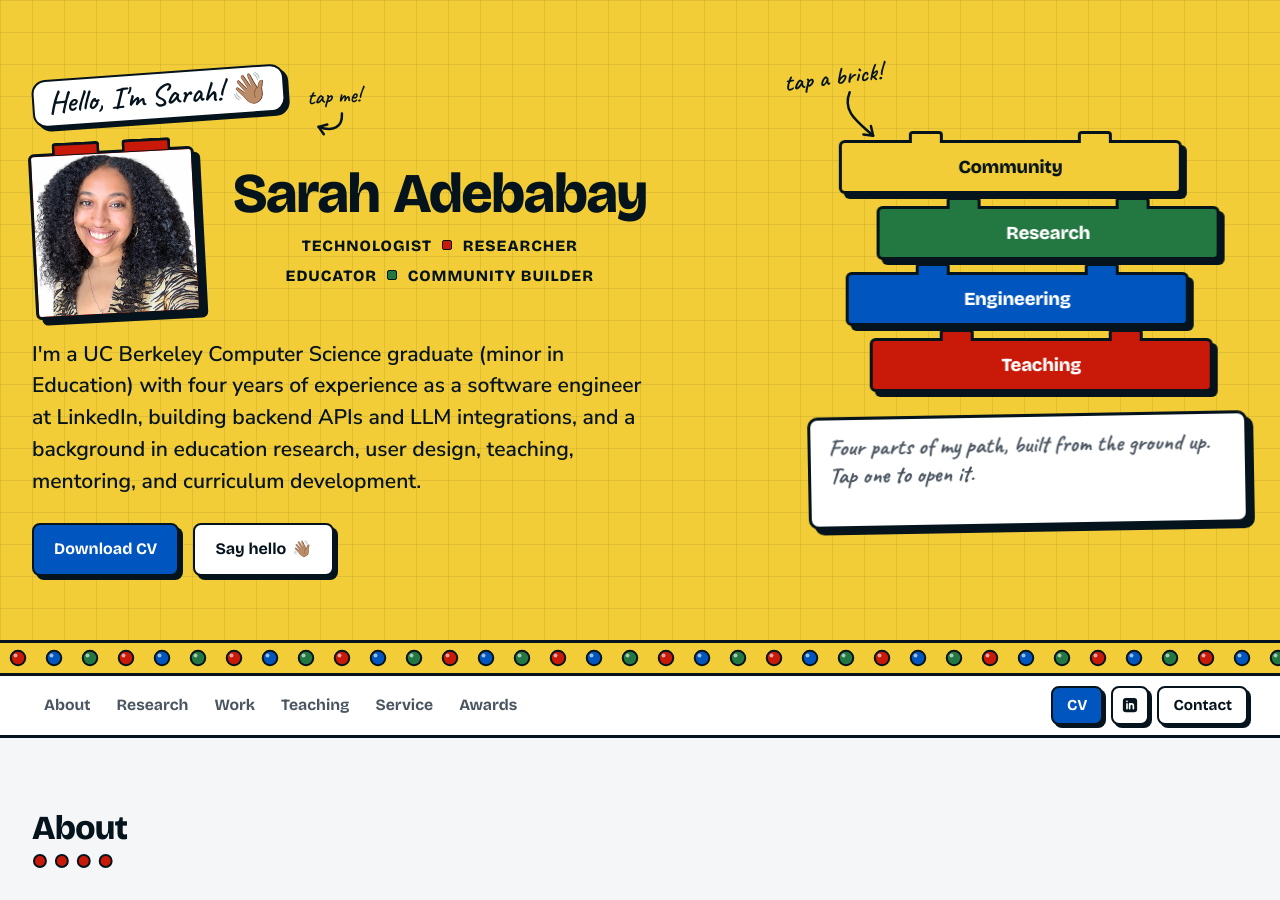
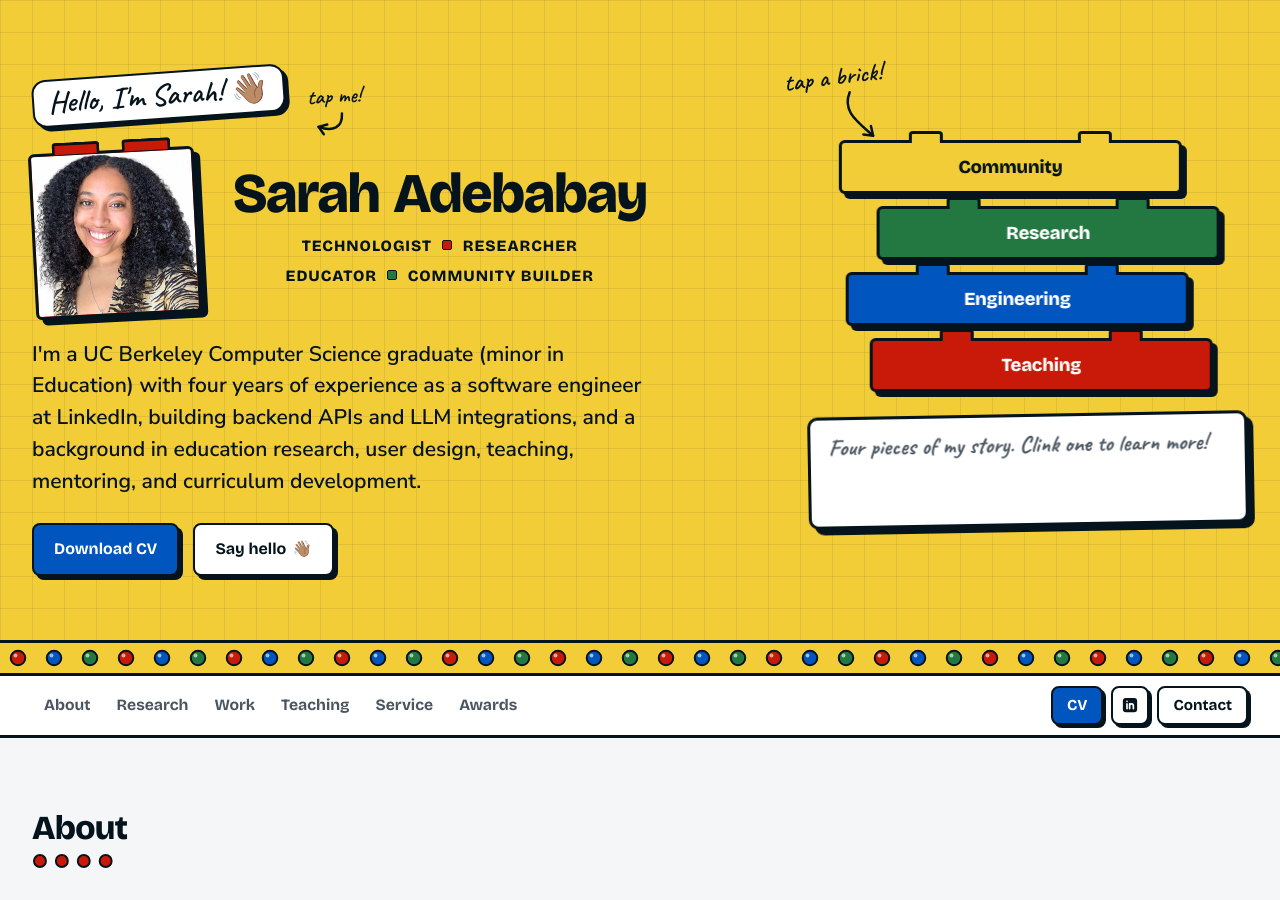
Before and after one commit to sarah-adebabay/sarah-adebabay.github.io, a Jekyll site: the page built from _pages/about.md, in a window 1280 px wide and 900 px high. Built offline with Jekyll 4.4.1, drawn with Linux system fonts in a browser that asks for light colours.

Commit message:
Update the hero brick caption text
Move the caption under the brick stack into _data/home.yml as
brick_caption so it can be edited without touching the layout.

Co-Authored-By: Claude Opus 5.5 <noreply@anthropic.com>

```diff
--- a/_data/home.yml
+++ b/_data/home.yml
@@ -103,6 +103,9 @@ me:
   link: "#about"
   link_text: "More about me"
 
+# Text in the white box under the hero brick stack, shown before a brick is tapped.
+brick_caption: "Four pieces of my story. Clink one to learn more!"
+
 # Hero bricks, listed from the bottom of the stack (the foundation) to the top.
 # color: red, blue, green, or yellow. link: where "Read more" goes.
 bricks:
--- a/_layouts/brick-home.html
+++ b/_layouts/brick-home.html
@@ -71,7 +71,7 @@
         </div>
         <div class="brick-info" aria-live="polite">
           <div class="brick-panel" data-panel="intro">
-            <p class="hand">Four parts of my path, built from the ground up. Tap one to open it.</p>
+            <p class="hand">{{ h.brick_caption | default: "Four pieces of my story. Clink one to learn more!" }}</p>
           </div>
           <div class="brick-panel" id="brick-info-me" data-panel="me" hidden>
             <h3>{{ h.me.label }}</h3>
```
